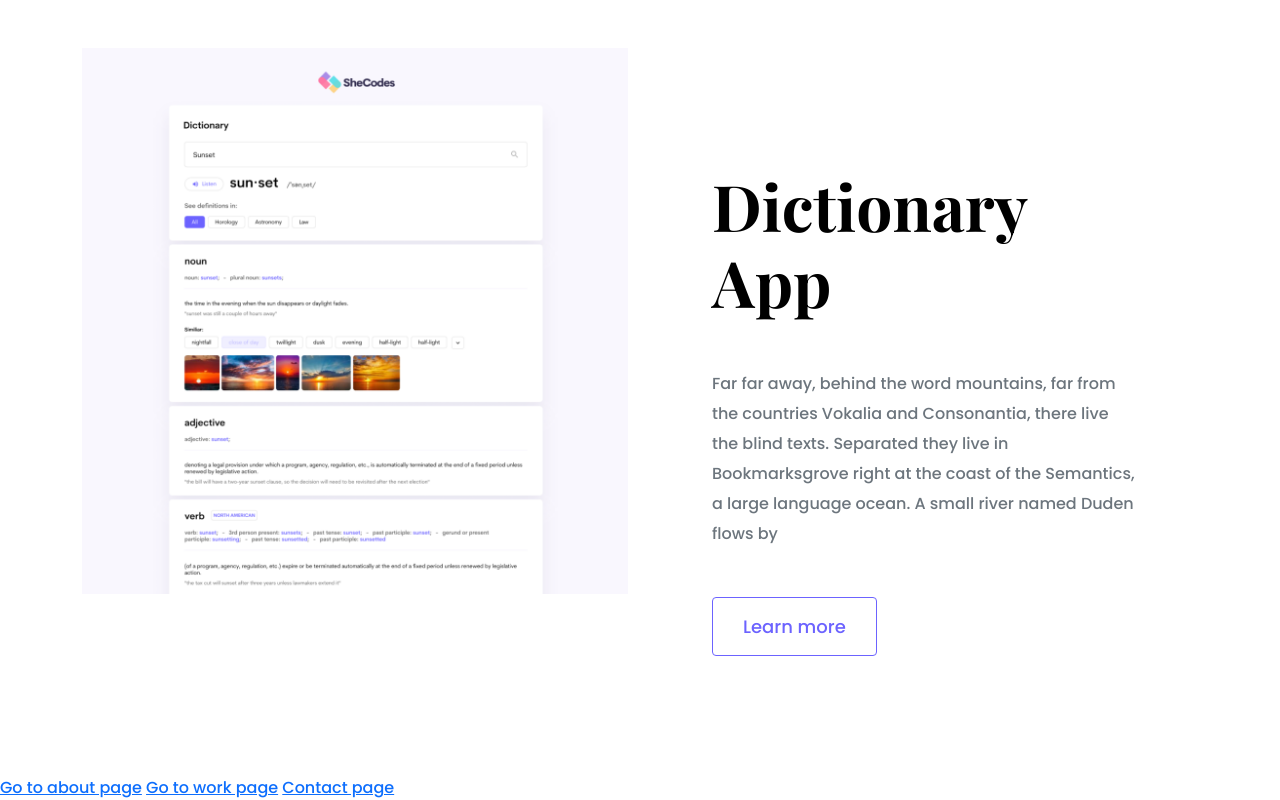
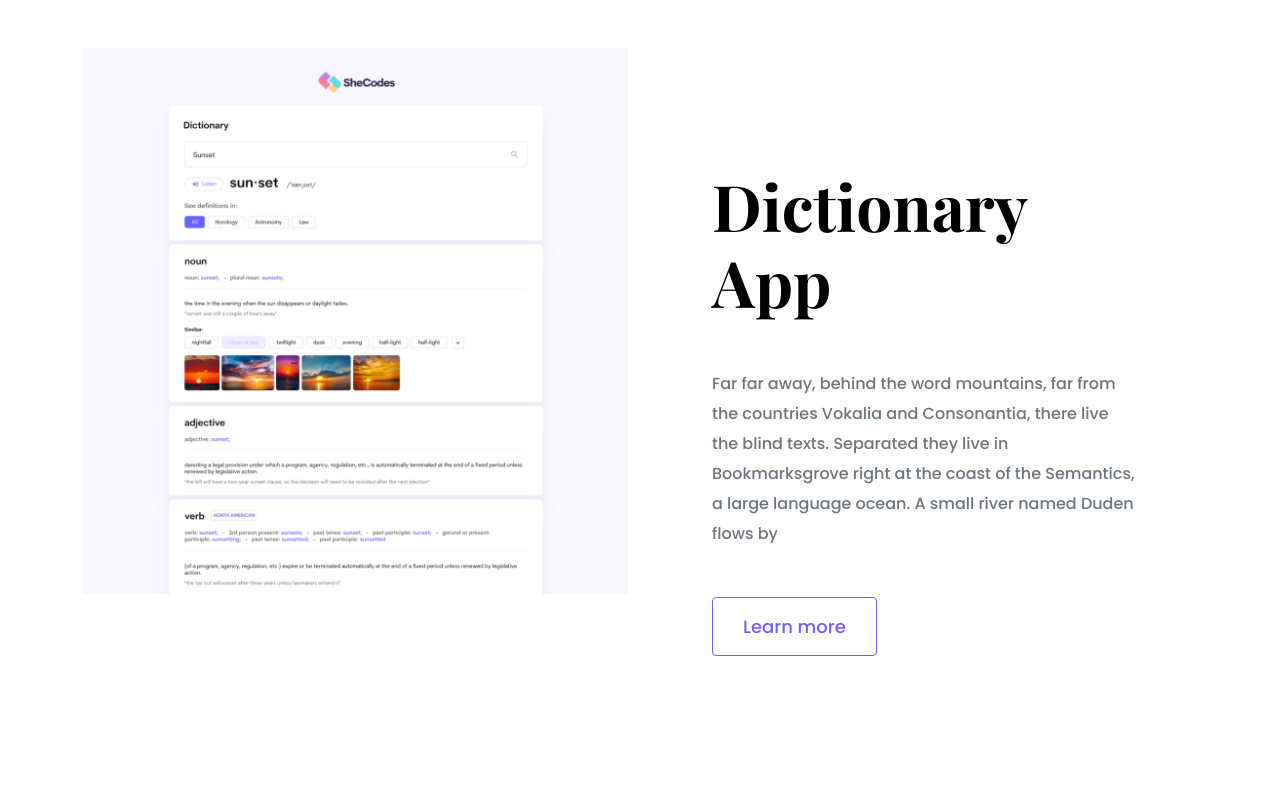
Before and after one commit to Borkabori/Portfolio_2, a website: page index.html in a window 1280 px wide. Shown: the part 2205-3005 px from the top of the page. After the commit the page ends 2981 px from the top, so only its background shows below. Drawn offline with nearby package versions, Linux system fonts and the light colour scheme.

Commit message:
Deleting old links

```diff
--- a/index.html
+++ b/index.html
@@ -162,8 +162,5 @@
         </div>
       </div>
     </div>
-    <a href="/about.html">Go to about page</a>
-    <a href="/work.html">Go to work page</a>
-    <a href="/contact.html">Contact page</a>
   </body>
 </html>
```
Also changed, not shown: about.html (+0 -2 lines), contact.html (+0 -1 lines), work.html (+0 -1 lines).
